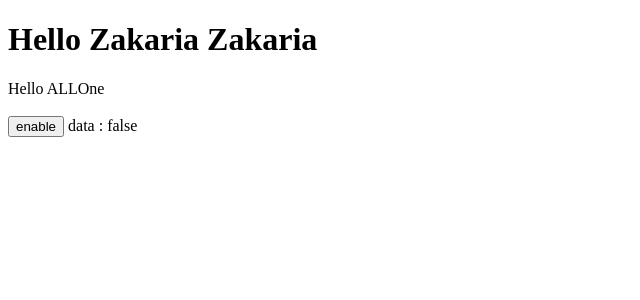
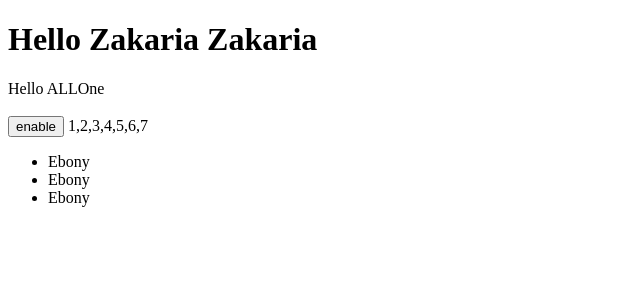
Before and after one commit to Z-kamili/new-angular, an Angular app: page / in a window 1280 px wide. Shown: the top 300 px of the page, without its empty margins (0-640 px from the left). Built offline with nearby package versions, Linux system fonts and the light colour scheme.

Commit message:
add feature

```diff
--- a/src/app/app.component.html
+++ b/src/app/app.component.html
@@ -20,4 +20,8 @@
 
 <button type="button" (click)="greet(myInfo)" class="btn btn-primary">{{myInfo ? 'disable' : 'enable'}}</button>
 
-data : {{myInfo}}
+{{customerArray}}
+
+<ul>
+  <li *ngFor="let person of personObject">{{person.name}}</li>
+</ul>
--- a/src/app/app.component.ts
+++ b/src/app/app.component.ts
@@ -8,8 +8,29 @@ import { Component } from '@angular/core';
 export class AppComponent {
   title = 'angular-new';
   myname = "Zakaria";
-  myInfo:boolean = false;
-  myName:string = "Alice";
+  myInfo: boolean = false;
+  myName: string = "Alice";
+
+  customerArray = [1, 2, 3, 4, 5, 6, 7];
+
+  personObject =
+  [
+    {
+        name: 'Ebony',
+        age: 25,
+        city: 'ohayo'
+    },
+    {
+        name: 'Ebony',
+        age: 25,
+        city: 'ohayo'
+    },
+    {
+        name: 'Ebony',
+        age: 25,
+        city: 'ohayo'
+    },
+  ]
 
 
 greet(myInfo: boolean)
```
Lines whose indentation alone changed are shown as unchanged.
